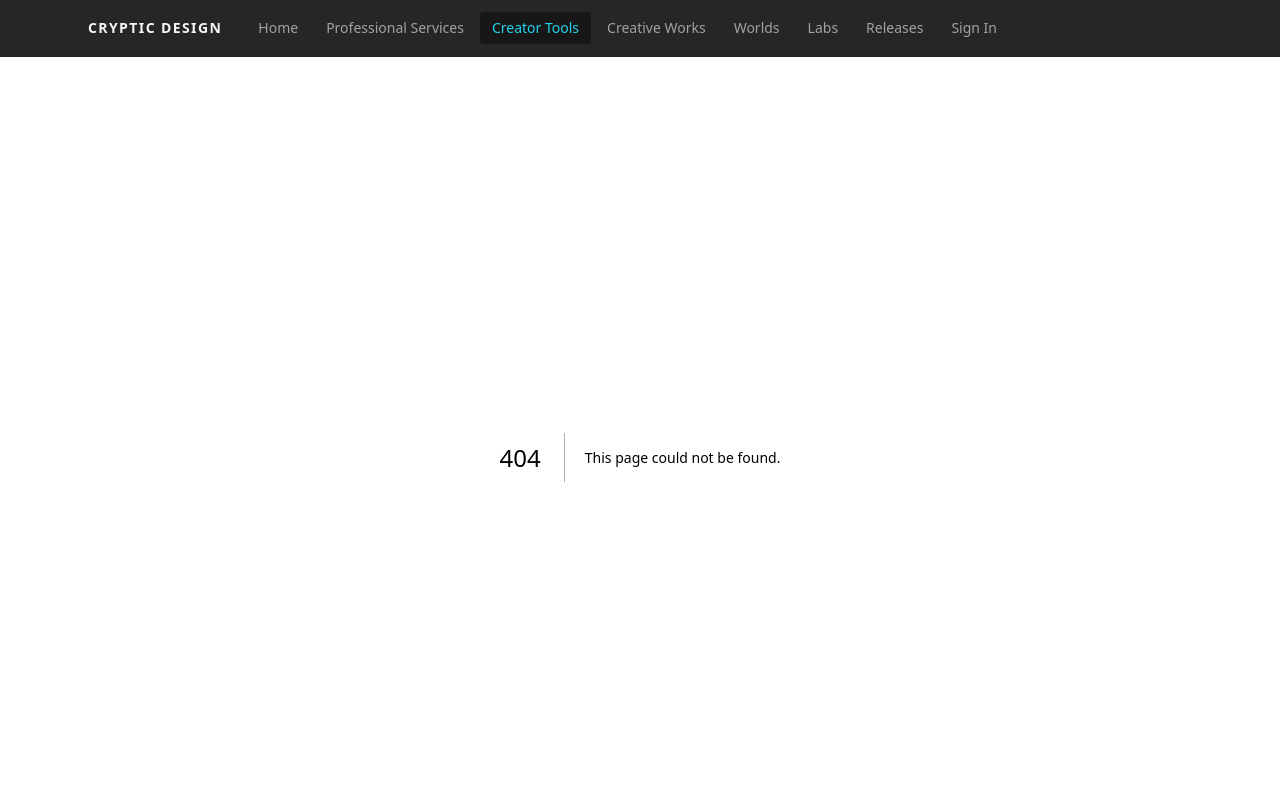
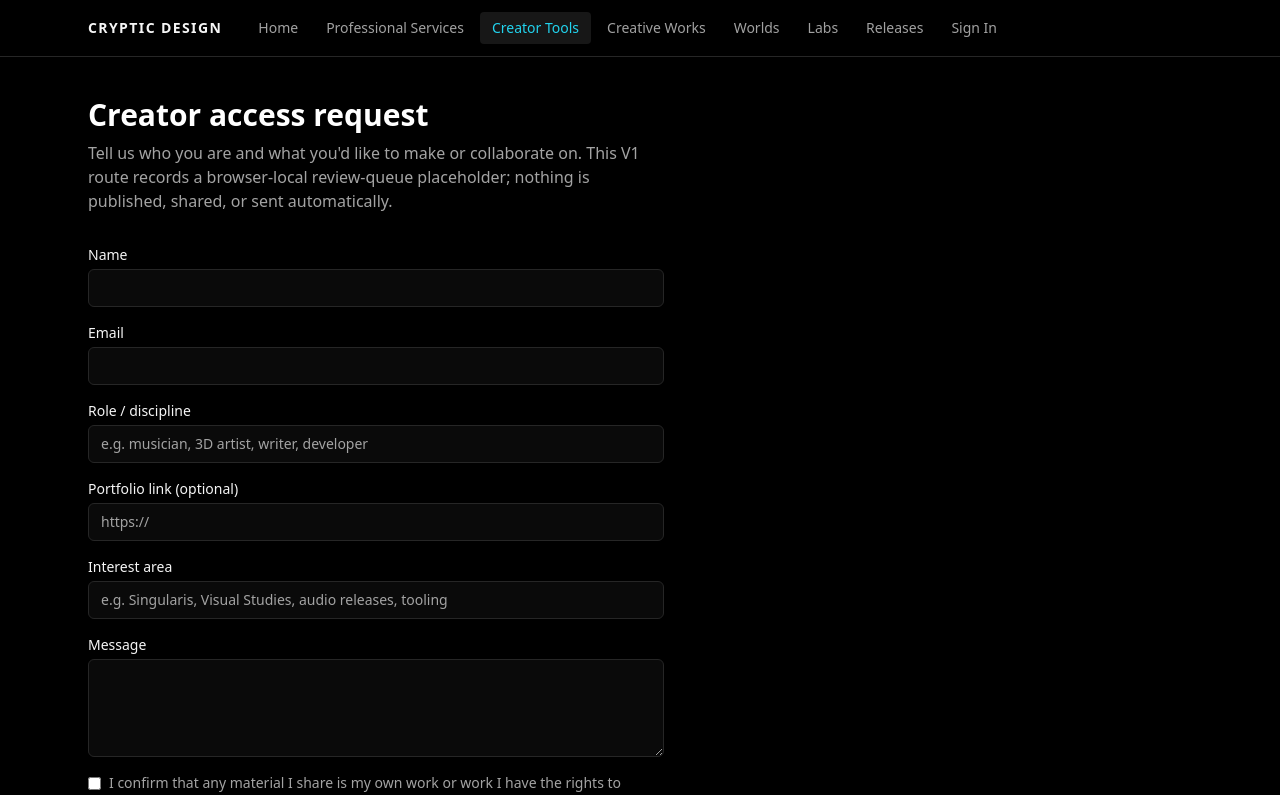
Before and after one commit to CrypticDesign/CrypticDesign.net, a Next.js app: page /creator-tools/request in a window 1280 px wide. Before the commit this address had no page. Shown: the top 795 px of the page. Built offline with nearby package versions, Linux system fonts and the light colour scheme.

Commit message:
Add Creator Tools overview and access request flow (CRY-268)

```diff
--- a/src/app/creator-tools/page.tsx
+++ b/src/app/creator-tools/page.tsx
@@ -7,20 +7,60 @@ export const metadata: Metadata = {
   alternates: { canonical: "/creator-tools" },
 };
 
+const PATHWAYS = [
+  {
+    title: "Collaboration",
+    body: "Work with the studio on Singularis, Visual Studies, audio releases, and platform experiments - review-based and rights-first.",
+  },
+  {
+    title: "Publishing pathways",
+    body: "Approved collaborator work can route into governed releases on the platform. Every item carries rights, visibility, and publication status.",
+  },
+  {
+    title: "Tooling previews",
+    body: "Creator-facing tools and workflows are in development. Overviews will appear here before operational access opens.",
+  },
+] as const;
+
 export default function CreatorToolsPage() {
   return (
-    <main className="mx-auto flex max-w-6xl flex-col gap-4 px-4 py-10 sm:px-6">
-      <h1 className="text-3xl font-semibold text-white">Creator Tools</h1>
-      <p className="max-w-2xl text-neutral-400">
-        Creator workflows will help collaborators prepare governed works and
-        releases. Access remains review-based in V1.
-      </p>
-      <Link
-        href="/professional"
-        className="w-fit rounded-control border border-border px-4 py-2 text-sm text-foreground transition-colors hover:border-accent-cyan"
-      >
-        Explore professional collaboration
-      </Link>
+    <main className="mx-auto flex max-w-6xl flex-col gap-10 px-4 py-10 sm:px-6">
+      <header className="flex flex-col gap-3">
+        <h1 className="text-3xl font-semibold text-white">Creator Tools</h1>
+        <p className="max-w-2xl text-muted-foreground">
+          The maker and collaborator side of CrypticDesign.net. V1 access is
+          review-based: tell us who you are and what you want to make, and
+          requests enter a browser-local review-queue placeholder - no open
+          onboarding, no account required to apply, and no email delivery yet.
+        </p>
+      </header>
+
+      <section className="grid gap-4 sm:grid-cols-3">
+        {PATHWAYS.map((pathway) => (
+          <div
+            key={pathway.title}
+            className="flex flex-col gap-2 rounded-card border border-border bg-surface p-5"
+          >
+            <h2 className="font-medium text-foreground">{pathway.title}</h2>
+            <p className="text-sm text-muted-foreground">{pathway.body}</p>
+          </div>
+        ))}
+      </section>
+
+      <section className="flex flex-col gap-3 rounded-card border border-border bg-surface p-6 sm:p-8">
+        <h2 className="text-xl font-semibold text-white">Request access</h2>
+        <p className="max-w-xl text-sm text-muted-foreground">
+          Creators and collaborators can request access now. Requests are
+          stored locally in this browser for V1; no collaboration or publishing
+          begins automatically.
+        </p>
+        <Link
+          href="/creator-tools/request"
+          className="w-fit rounded-control bg-accent-cyan px-5 py-2.5 text-sm font-medium text-black transition-opacity hover:opacity-90"
+        >
+          Start an access request
+        </Link>
+      </section>
     </main>
   );
 }
--- /dev/null
+++ b/src/app/creator-tools/request/page.tsx
@@ -0,0 +1,26 @@
+import type { Metadata } from "next";
+import CreatorAccessRequestForm from "@/components/CreatorAccessRequestForm";
+
+export const metadata: Metadata = {
+  title: "Creator Access Request",
+  description: "Request review-based creator or collaborator access.",
+  alternates: { canonical: "/creator-tools/request" },
+};
+
+export default function CreatorAccessRequestPage() {
+  return (
+    <main className="mx-auto flex max-w-6xl flex-col gap-8 px-4 py-10 sm:px-6">
+      <header className="flex flex-col gap-2">
+        <h1 className="text-3xl font-semibold text-white">
+          Creator access request
+        </h1>
+        <p className="max-w-xl text-muted-foreground">
+          Tell us who you are and what you&apos;d like to make or collaborate
+          on. This V1 route records a browser-local review-queue placeholder;
+          nothing is published, shared, or sent automatically.
+        </p>
+      </header>
+      <CreatorAccessRequestForm />
+    </main>
+  );
+}
--- /dev/null
+++ b/src/components/CreatorAccessRequestForm.tsx
@@ -0,0 +1,146 @@
+"use client";
+
+import { FormEvent, useState } from "react";
+
+type AccessRequest = {
+  name: string;
+  email: string;
+  roleDiscipline: string;
+  portfolioLink: string;
+  interestArea: string;
+  message: string;
+  submittedAt: string;
+  status: "new";
+};
+
+const INITIAL_REQUEST: Omit<AccessRequest, "submittedAt" | "status"> = {
+  name: "",
+  email: "",
+  roleDiscipline: "",
+  portfolioLink: "",
+  interestArea: "",
+  message: "",
+};
+
+const FIELD_CLASS =
+  "rounded-control border border-border bg-surface px-3 py-2 text-sm text-foreground placeholder:text-muted-foreground";
+
+export default function CreatorAccessRequestForm() {
+  const [request, setRequest] = useState(INITIAL_REQUEST);
+  const [rightsAcknowledged, setRightsAcknowledged] = useState(false);
+  const [submitted, setSubmitted] = useState(false);
+
+  function update(field: keyof typeof INITIAL_REQUEST, value: string) {
+    setRequest((current) => ({ ...current, [field]: value }));
+  }
+
+  function submit(event: FormEvent<HTMLFormElement>) {
+    event.preventDefault();
+    const record: AccessRequest = {
+      ...request,
+      submittedAt: new Date().toISOString(),
+      status: "new",
+    };
+    const key = "crypticdesign.creator-access-review-queue";
+    const existing = JSON.parse(
+      localStorage.getItem(key) ?? "[]",
+    ) as AccessRequest[];
+    localStorage.setItem(key, JSON.stringify([...existing, record]));
+    setSubmitted(true);
+  }
+
+  if (submitted) {
+    return (
+      <section className="rounded-card border border-success/40 bg-surface p-6">
+        <h2 className="font-medium text-foreground">Request recorded</h2>
+        <p className="mt-2 text-sm text-muted-foreground">
+          This V1 placeholder stored your request in this browser&apos;s local
+          review queue. It did not send an email, create an account, or contact
+          anyone automatically.
+        </p>
+      </section>
+    );
+  }
+
+  return (
+    <form onSubmit={submit} className="flex max-w-xl flex-col gap-4">
+      <label className="flex flex-col gap-1 text-sm text-foreground">
+        Name
+        <input
+          required
+          value={request.name}
+          onChange={(e) => update("name", e.target.value)}
+          className={FIELD_CLASS}
+        />
+      </label>
+      <label className="flex flex-col gap-1 text-sm text-foreground">
+        Email
+        <input
+          required
+          type="email"
+          value={request.email}
+          onChange={(e) => update("email", e.target.value)}
+          className={FIELD_CLASS}
+        />
+      </label>
+      <label className="flex flex-col gap-1 text-sm text-foreground">
+        Role / discipline
+        <input
+          required
+          placeholder="e.g. musician, 3D artist, writer, developer"
+          value={request.roleDiscipline}
+          onChange={(e) => update("roleDiscipline", e.target.value)}
+          className={FIELD_CLASS}
+        />
+      </label>
+      <label className="flex flex-col gap-1 text-sm text-foreground">
+        Portfolio link (optional)
+        <input
+          type="url"
+          placeholder="https://"
+          value={request.portfolioLink}
+          onChange={(e) => update("portfolioLink", e.target.value)}
+          className={FIELD_CLASS}
+        />
+      </label>
+      <label className="flex flex-col gap-1 text-sm text-foreground">
+        Interest area
+        <input
+          required
+          placeholder="e.g. Singularis, Visual Studies, audio releases, tooling"
+          value={request.interestArea}
+          onChange={(e) => update("interestArea", e.target.value)}
+          className={FIELD_CLASS}
+        />
+      </label>
+      <label className="flex flex-col gap-1 text-sm text-foreground">
+        Message
+        <textarea
+          required
+          rows={4}
+          value={request.message}
+          onChange={(e) => update("message", e.target.value)}
+          className={FIELD_CLASS}
+        />
+      </label>
+      <label className="flex items-start gap-2 text-sm text-muted-foreground">
+        <input
+          type="checkbox"
+          required
+          checked={rightsAcknowledged}
+          onChange={(e) => setRightsAcknowledged(e.target.checked)}
+          className="mt-1"
+        />
+        I confirm that any material I share is my own work or work I have the
+        rights to share. I understand this V1 form is a local review-queue
+        placeholder and does not send an email automatically.
+      </label>
+      <button
+        type="submit"
+        className="w-fit rounded-control bg-accent-cyan px-5 py-2.5 text-sm font-medium text-black transition-opacity hover:opacity-90"
+      >
+        Submit access request
+      </button>
+    </form>
+  );
+}
```
